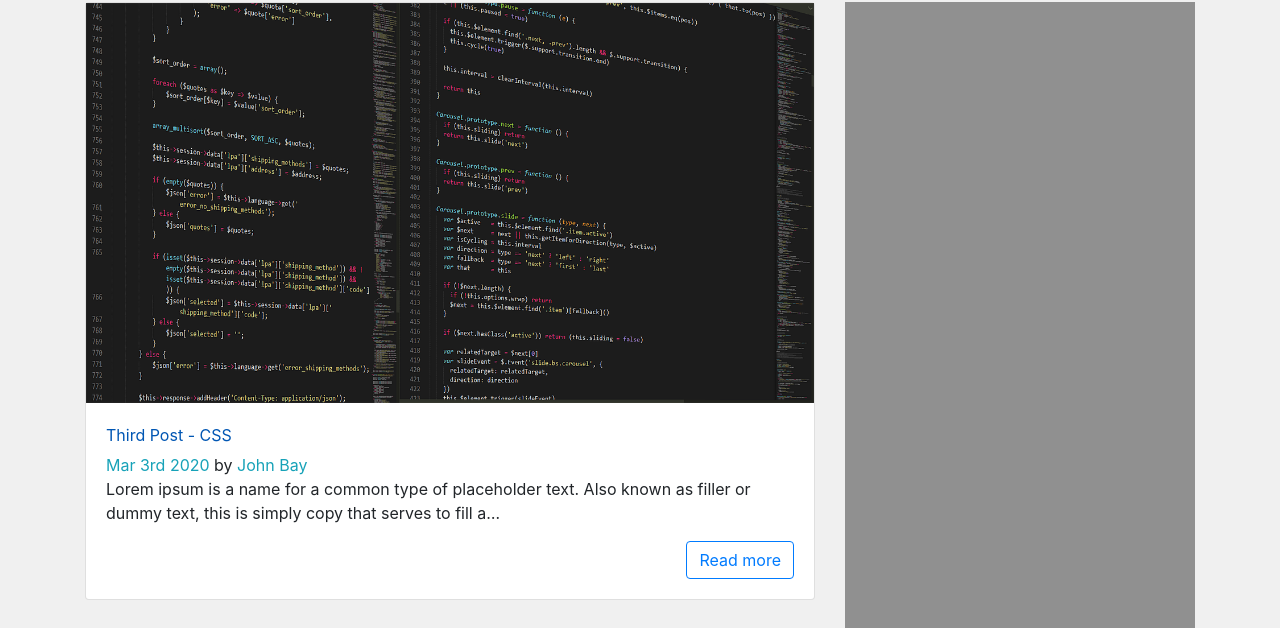
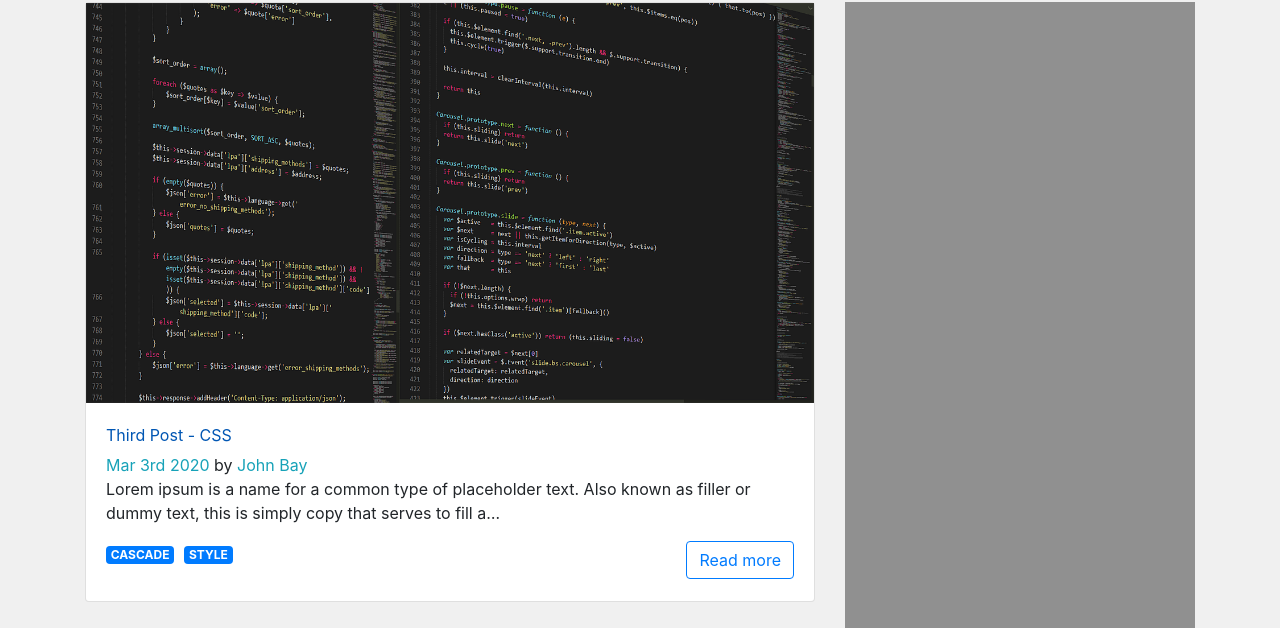
Before and after one commit to ajaydaram/single-page-application, a Gatsby site: page / in a window 1280 px wide. Shown: the part 126-754 px from the top of the page. Built offline with nearby package versions, Linux system fonts and the light colour scheme; Gatsby itself is replaced by a stand-in of ours.

Commit message:
created post tags

```diff
--- a/src/components/Post.js
+++ b/src/components/Post.js
@@ -1,9 +1,17 @@
 import React from "react"
 import { Link } from "gatsby"
-import { Card, CardTitle, CardText, CardSubtitle, CardBody } from "reactstrap"
+import {
+  Badge,
+  Card,
+  CardTitle,
+  CardText,
+  CardSubtitle,
+  CardBody,
+} from "reactstrap"
 import Img from "gatsby-image"
+import { slugify } from "../util/utilityFunctions"
 
-const Post = ({ title, author, path, date, body, fluid }) => (
+const Post = ({ title, author, path, date, body, fluid, tags }) => (
   <Card>
     <Link to={path}>
       <Img className="card-image-top" fluid={fluid} />
@@ -17,6 +25,17 @@ const Post = ({ title, author, path, date, body, fluid }) => (
         <span className="text-info">{author}</span>
       </CardSubtitle>
       <CardText>{body}</CardText>
+      <ul className="post-tags">
+        {tags.map(tag => (
+          <li>
+            <Link to={`/tag/${slugify(tag)}`}>
+              <Badge color="primary" className="text-uppercase">
+                {tag}
+              </Badge>
+            </Link>
+          </li>
+        ))}
+      </ul>
       <Link to={path} className="btn btn-outline-primary float-right">
         Read more
       </Link>
--- a/src/pages/index.js
+++ b/src/pages/index.js
@@ -26,6 +26,7 @@ const IndexPage = () => (
                     date={node.frontmatter.date}
                     body={node.excerpt}
                     fluid={node.frontmatter.image.childImageSharp.fluid}
+                    tags={node.frontmatter.tags}
                   />
                 ))}
               </div>
@@ -57,6 +58,7 @@ const indexQuery = graphql`
             date(formatString: "MMM Do YYYY")
             author
             path
+            tags
             image {
               childImageSharp {
                 fluid(maxWidth: 600) {
--- a/src/pages/posts/001-first-post.md
+++ b/src/pages/posts/001-first-post.md
@@ -4,6 +4,9 @@ date: 2020-01-01 07:00:00
 author: "John Bunyan"
 path: "/first-post"
 image: ../../images/web.png
+tags:
+  - web development
+  - course
 ---
 
 Lorem ipsum is a dummy text used to replace text in some areas just for the purpose of an example. It can be used in publishing and graphic design. It is used to demonstrate the graphics elements of a document, such as font, typography, and layout.
--- a/src/pages/posts/002-second-post.md
+++ b/src/pages/posts/002-second-post.md
@@ -4,6 +4,9 @@ date: 2020-02-02 09:00:00
 author: "John Owen"
 path: "/second-post"
 image: ../../images/web.png
+tags:
+  - html
+  - markup
 ---
 
 In publishing and graphic design, Lorem ipsum is a placeholder text commonly used to demonstrate the visual form of a document or a typeface without relying on meaningful content.
--- a/src/pages/posts/003-third-post.md
+++ b/src/pages/posts/003-third-post.md
@@ -4,6 +4,9 @@ date: 2020-03-03 08:00:00
 author: "John Bay"
 path: "/third-post"
 image: ../../images/web.png
+tags:
+  - Cascade
+  - Style
 ---
 
 Lorem ipsum is a name for a common type of placeholder text. Also known as filler or dummy text, this is simply copy that serves to fill a space without actually saying anything meaningful. It's essentially nonsense text, but gives an idea of what real text will look like in the final product.
--- /dev/null
+++ b/src/util/utilityFunctions.js
@@ -0,0 +1,12 @@
+const slugify = function (text) {
+  return text
+    .toString()
+    .toLowerCase()
+    .replace(/\s+/g, "-") // Replace spaces with -
+    .replace(/[^\w-]+/g, "") // Remove all non-word chars
+    .replace(/--+/g, "-") // Replace multiple - with single -
+    .replace(/^-+/, "") // Trim - from start of text
+    .replace(/-+$/, "") // Trim - from end of text
+}
+
+module.exports = { slugify }
```
